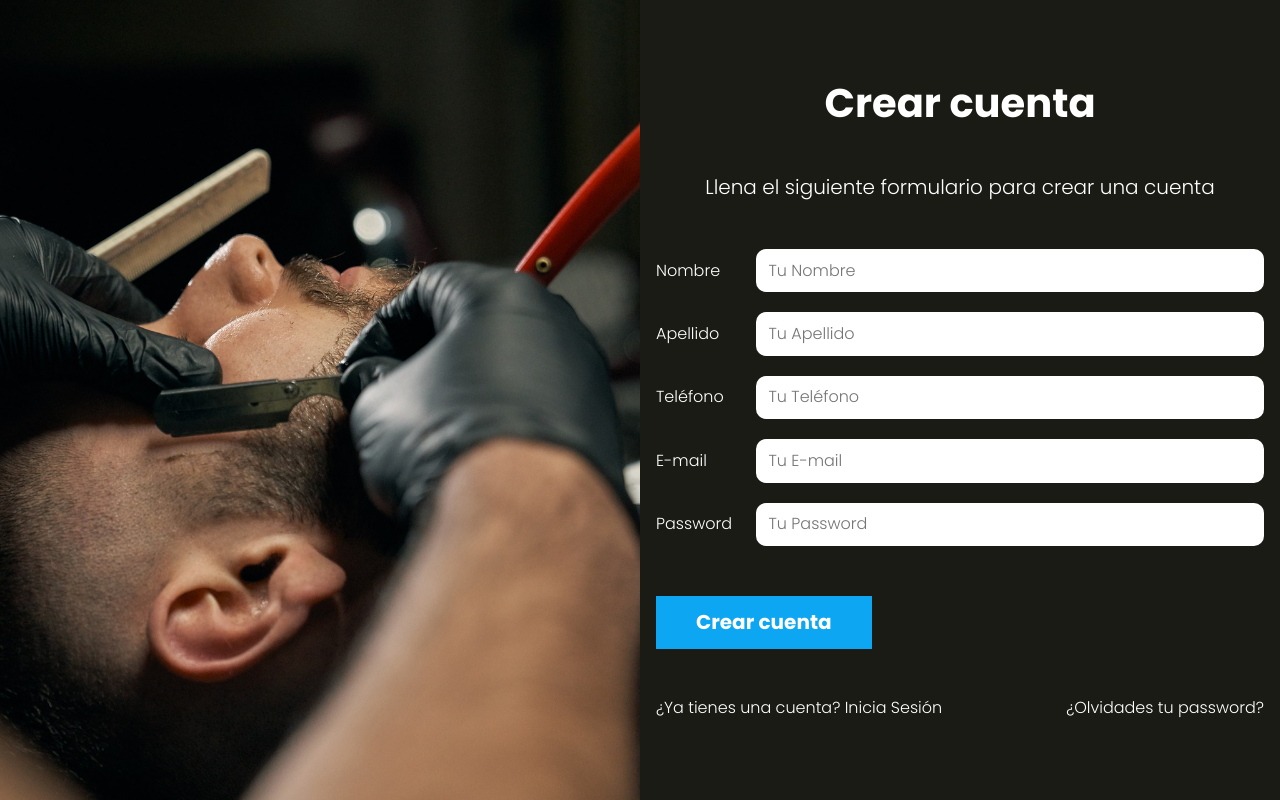
After one commit to javierhernandezprogramador-stack/appsalon, a PHP site: template www/views/auth/crear-cuenta.php in a window 1280 px wide. The commit adds this page. Run offline with PHP 8.4, Linux system fonts and the light colour scheme; the template is opened without the code that fills it, so the values that code supplies are empty.

Commit message:
Termine el diseño de las vitas login, olvide y crear cuenta

```diff
--- a/www/src/scss/app.scss
+++ b/www/src/scss/app.scss
@@ -1,2 +1,3 @@
 @use 'base';
 @use 'layout';
+@use 'componentes';
--- /dev/null
+++ b/www/src/scss/componentes/_acciones.scss
@@ -0,0 +1,19 @@
+@use 'base/variables' as v;
+@use 'base/mixins' as m;
+
+.acciones {
+    margin-top: v.$separacion;
+
+    @include m.tablet {
+        display: flex;
+        justify-content: space-between;
+    }
+
+
+    a {
+        color: v.$blanco;
+        display: block;
+        margin-bottom: calc(v.$separacion / 2);
+        text-align: center;
+    }
+}
--- /dev/null
+++ b/www/src/scss/componentes/_botones.scss
@@ -0,0 +1,6 @@
+@use 'base/variables' as v;
+@use 'base/mixins' as m;
+
+.boton {
+    @include m.boton(v.$azul, v.$blanco);
+}
--- /dev/null
+++ b/www/src/scss/componentes/_formulario.scss
@@ -0,0 +1,24 @@
+@use 'base/variables' as v;
+@use 'base/mixins' as m;
+
+.formulario {
+    margin-top: v.$separacion;
+    width: 100%;
+}
+
+.campo {
+    display: flex;
+    margin-bottom: 2rem;
+    align-items: center;
+
+    label {
+        flex: 0 0 10rem;
+    }
+
+    input {
+        flex: 1;
+        border: none;
+        padding: calc(v.$separacion / 4);
+        border-radius: 1rem;
+    }
+}
--- /dev/null
+++ b/www/src/scss/componentes/_index.scss
@@ -0,0 +1,3 @@
+@forward 'formulario';
+@forward 'botones';
+@forward 'acciones';
--- /dev/null
+++ b/www/views/auth/crear-cuenta.php
@@ -0,0 +1,36 @@
+<h1 class="nombre-pagina">Crear cuenta</h1>
+<p class="descripcion-pagina">Llena el siguiente formulario para crear una cuenta</p>
+
+<form class="formulario" method="POST">
+    <div class="campo">
+        <label for="nombre">Nombre</label>
+        <input type="text" id="nombre" name="nombre" placeholder="Tu Nombre">
+    </div>
+
+    <div class="campo">
+        <label for="apellido">Apellido</label>
+        <input type="text" id="apellido" name="apellido" placeholder="Tu Apellido">
+    </div>
+
+    <div class="campo">
+        <label for="telefono">Teléfono</label>
+        <input type="tel" id="telefono" name="telefono" placeholder="Tu Teléfono">
+    </div>
+
+    <div class="campo">
+        <label for="email">E-mail</label>
+        <input type="email" id="email" name="email" placeholder="Tu E-mail">
+    </div>
+
+    <div class="campo">
+        <label for="password">Password</label>
+        <input type="password" id="password" name="password" placeholder="Tu Password">
+    </div>
+
+    <input type="submit" value="Crear cuenta" class="boton">
+</form>
+
+<div class="acciones">
+    <a href="/">¿Ya tienes una cuenta? Inicia Sesión</a>
+    <a href="/olvide">¿Olvidades tu password?</a>
+</div>
```
Also changed, not shown: www/controllers/LoginController.php (+4 -4 lines), www/views/auth/login.php (+13 -1 lines), www/views/auth/olvide-password.php (added, +16 -0 lines), www/public/build/css/app.css, 1 other file.
